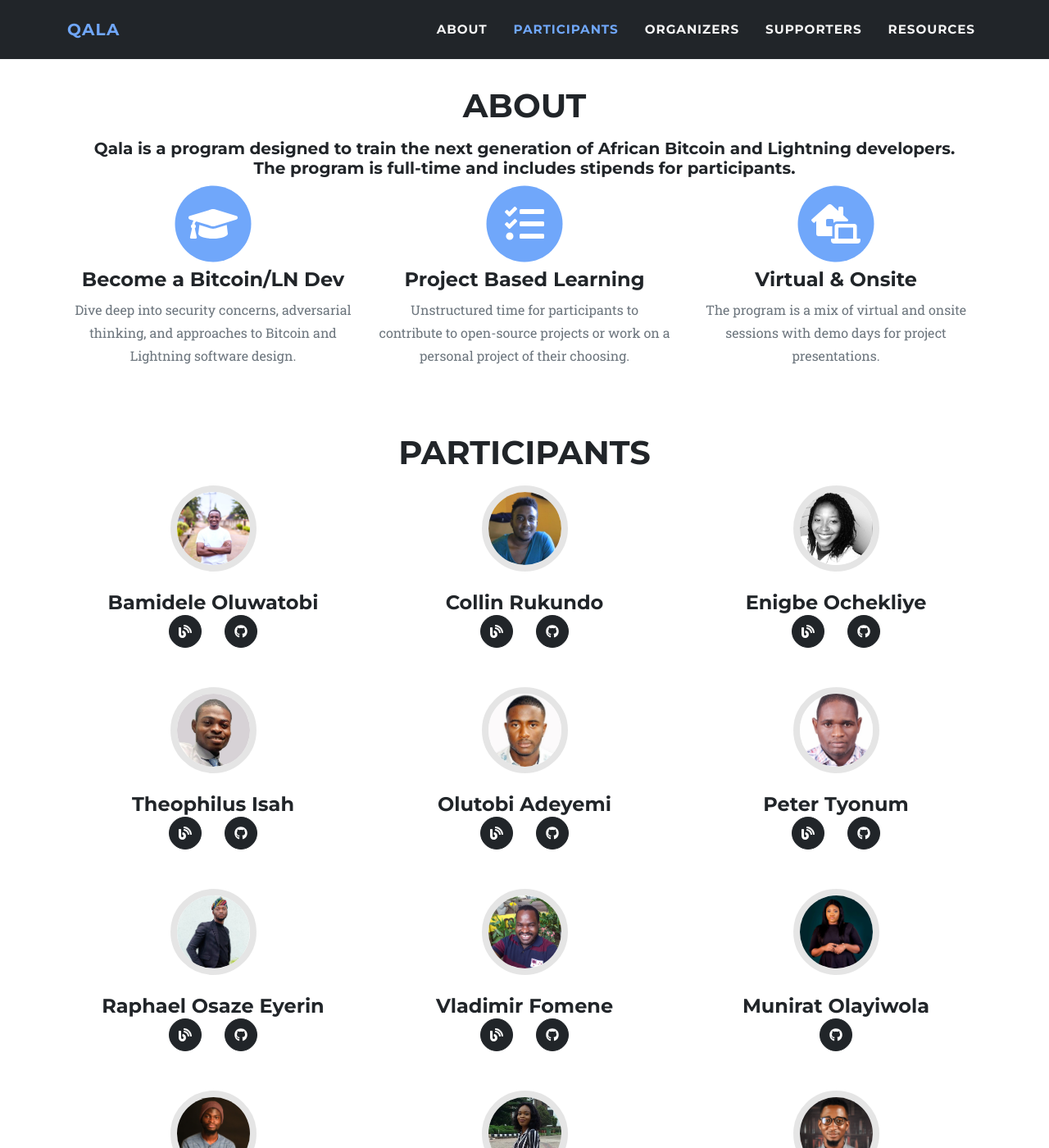
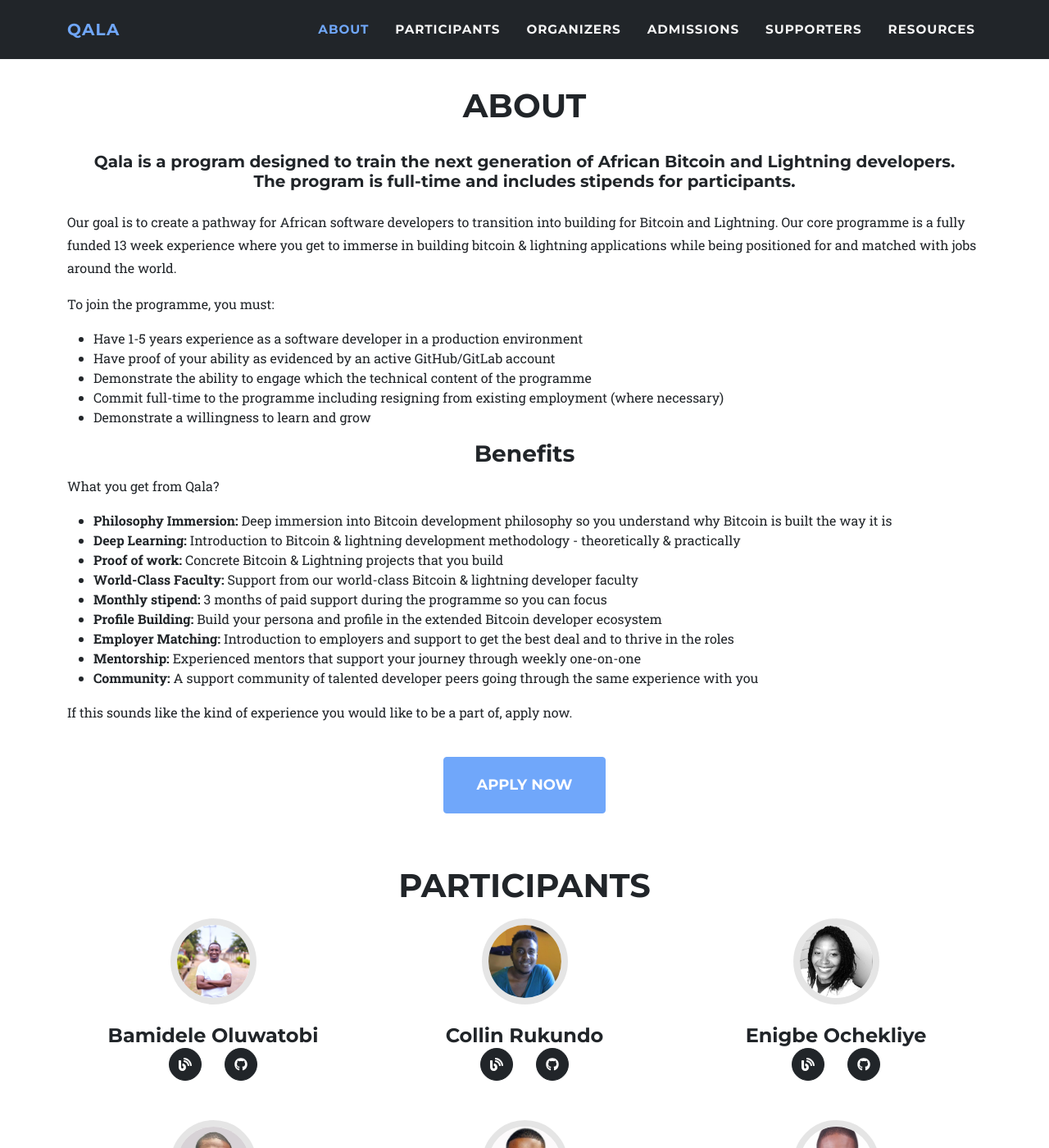
Before and after one commit to Qala-Dev/qala-website, a Jekyll site: the page built from index.html, in a window 1280 px wide and 1400 px high, scrolled down 658 px. Shown: the whole window at 82% size. Built offline with Jekyll 4.4.1, drawn with Linux system fonts in a browser that asks for light colours; comment, search, counter and statistics services are not loaded; some of the changed text lies outside the part shown.

Commit message:
add application and selection process text

```diff
--- a/_layouts/default.html
+++ b/_layouts/default.html
@@ -38,6 +38,7 @@
                         <li class="nav-item"><a class="nav-link" href="#about">About</a></li>
                         <li class="nav-item"><a class="nav-link" href="#participants">Participants</a></li>
                         <li class="nav-item"><a class="nav-link" href="#organizers">Organizers</a></li>
+                        <li class="nav-item"><a class="nav-link" href="#admissions">Admissions</a></li>
                         <li class="nav-item"><a class="nav-link" href="#supporters">Supporters</a></li>
                         <li class="nav-item"><a class="nav-link" href="#resources">Resources</a></li>
                     </ul>
--- a/index.html
+++ b/index.html
@@ -18,36 +18,54 @@ layout: default
 <section class="page-section" id="about">
    <div class="container">
       <div class="text-center">
-         <h2 class="section-heading text-uppercase text-center">About</h2>
-         <h5>Qala is a program designed to train the next generation of African Bitcoin and Lightning developers.</br>The program is full-time and includes stipends for participants.</h7>
+         <h2 class="section-heading text-uppercase text-center pb-3">About</h2>
+         <h5 class="pb-3">Qala is a program designed to train the next generation of African Bitcoin and Lightning developers.</br>The program is full-time and includes stipends for participants.</h7>
       </div>
-      <div class="row text-center">
-         <div class="col-md-4">
-            <span class="fa-stack fa-3x">
-            <i class="fas fa-circle fa-stack-2x text-primary"></i>
-            <i class="fas fa-graduation-cap fa-stack-1x fa-inverse"></i>
-            </span>
-            <h4 class="service-heading">Become a Bitcoin/LN Dev</h4>
-            <p class="text-muted">Dive deep into security concerns, adversarial thinking, and approaches to Bitcoin and Lightning software design.</p>
-         </div>
-         <div class="col-md-4">
-            <span class="fa-stack fa-3x">
-            <i class="fas fa-circle fa-stack-2x text-primary"></i>
-            <i class="fas fa-tasks fa-stack-1x fa-inverse"></i>
-            </span>
-            <h4 class="service-heading">Project Based Learning</h4>
-            <p class="text-muted">Unstructured time for participants to contribute to open-source projects or work on a personal project of their choosing.</p>
-         </div>
-         <div class="col-md-4">
-            <span class="fa-stack fa-3x">
-            <i class="fas fa-circle fa-stack-2x text-primary"></i>
-            <i class="fas fa-laptop-house fa-stack-1x fa-inverse"></i>
-            </span>
-            <h4 class="service-heading">Virtual & Onsite</h4>
-            <p class="text-muted">The program is a mix of virtual and onsite sessions with demo days for project presentations.</p>
-         </div>
+      <p>
+        Our goal is to create a pathway for African software developers to transition into building for Bitcoin and Lightning. Our core programme is a fully funded 13 week experience where you get to immerse in building bitcoin & lightning applications while being positioned for and matched with jobs around the world.
+      </p>
+
+      <p>
+          To join the programme, you must:
+      </p>
+      <ul>
+        <li>Have 1-5 years experience as a software developer in a production environment</li>
+        <li>Have proof of your ability as evidenced by an active GitHub/GitLab account</li>
+        <li>Demonstrate the ability to engage which the technical content of the programme</li>
+        <li>Commit full-time to the programme including resigning from existing employment (where necessary)</li>
+        <li>Demonstrate a willingness to learn and grow</li>
+      </ul>
+
+      <h3 class="section-heading text-center">Benefits</h3>
+
+      <p>
+        What you get from Qala?
+      </p>
+
+      <ul>
+        <li><b>Philosophy Immersion:</b> Deep immersion into Bitcoin development philosophy so you understand why Bitcoin is built the way it is</li>
+        <li><b>Deep Learning:</b> Introduction to Bitcoin & lightning development methodology - theoretically & practically</li>
+        <li><b>Proof of work:</b> Concrete Bitcoin & Lightning projects that you build</li>
+        <li><b>World-Class Faculty:</b> Support from our world-class Bitcoin & lightning developer faculty</li>
+        <li><b>Monthly stipend:</b> 3 months of paid support during the programme so you can focus</li>
+        <li><b>Profile Building:</b> Build your persona and profile in the extended Bitcoin developer ecosystem
+        </li>
+        <li><b>Employer Matching:</b> Introduction to employers and support to get the best deal and to thrive in the roles</li>
+        <li><b>Mentorship:</b> Experienced mentors that support your journey through weekly one-on-one</li>
+        <li><b>Community:</b> A support community of talented developer peers going through the same experience with you
+        </li>
+      </ul>
+
+      <p>
+        If this sounds like the kind of experience you would like to be a part of, apply now.
+      </p>
+
+      </br>
+      <div class="col-lg-12 text-center">
+            <a class="btn btn-primary btn-xl text-uppercase js-scroll-trigger center-block" href="https://forms.gle/1YdUAg8ZQ1YoFJjD7">Apply Now</a>
       </div>
-   </div>
+    </div>
+  </div>
 </section>
 <!-- Participants -->
 <section class="page-section" id="participants">
@@ -406,6 +424,32 @@ layout: default
       </div>
    </div>
 </section>
+
+<!-- Apply -->
+<section id="admissions">
+   <div class="container">
+      <div class="row">
+         <div class="col-lg-12">
+          <h2 class="section-heading text-center">Selection Process</h2>
+          <p>
+            The Qala selection process is an intense learning experience to start you into building a career in Bitcoin development even if you are not quite ready to join the next cohort of the programme.
+          </p>
+
+          <ul>
+            <li><b>Stage 1: Application Form</b> Objective - So we know more about you and your suitability for the programme</li>
+            <li><b>Stage 2: Code Challenge</b> Objective - So we know you have the basic technical foundation to thrive on the programme</li>
+            <li><b>Stage 3: Study Group (6 weeks Intro to Bitcoin Development sessions)</b> Objective - So we know you can grasp the concepts & how you interact in a group</li>
+            <li><b>Stage 4: Seminar</b> Objective - So we see how you handle more complex information & how you work in a group</li>
+            <li><b>Stage 5: Interviews</b> Objective - So we learn more about you one-on-one to confirm your fit for the programme</li>
+            <li><b>Stage 6: Selection & Prep</b> Objective - So you can clear your schedule to focus on Qala full time
+            </li>
+            </li>
+          </ul>
+        </div>
+      </div>
+   </div>
+</section>
+
 <!-- Resources -->
 <section id="resources">
    <div class="container">
```
